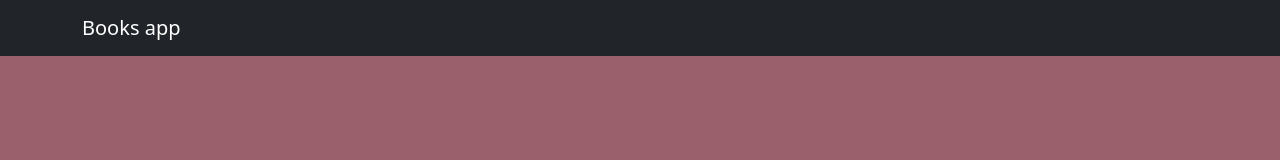
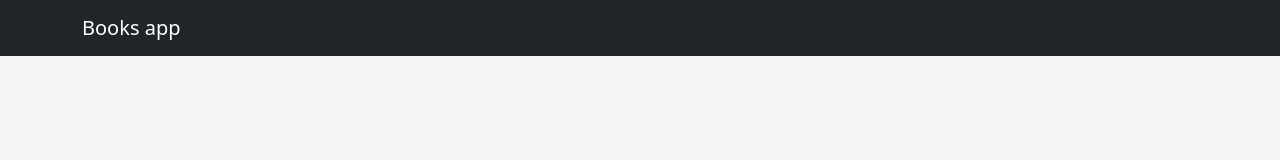
Before and after one commit to Junior-Jurado/proyecto-fullstack, a website built with webpack: page backend/public/index.html in a window 1280 px wide. Built offline with nearby package versions, Linux system fonts and the light colour scheme.

Commit message:
Combinado

```diff
--- a/frontend/app.js
+++ b/frontend/app.js
@@ -1 +1,2 @@
 import './styles/app.css'
+import './styles/homeScreen.css'
--- a/frontend/styles/homeScreen.css
+++ b/frontend/styles/homeScreen.css
@@ -1,13 +1,18 @@
 /* Estilos personalizados */
+
+html, body {
+    height: 100%;
+    margin: 0;
+    background-color: #f5f5f5;
+}
+nav{
+    background-color: #9A616D;
+}
 
 header {
     background: #f5f5f5;
 }
 
-nav {
-    background-color: #9A616D;
-    border: none;
-}
 
 #servicios i {
     margin-bottom: 10px;
```
